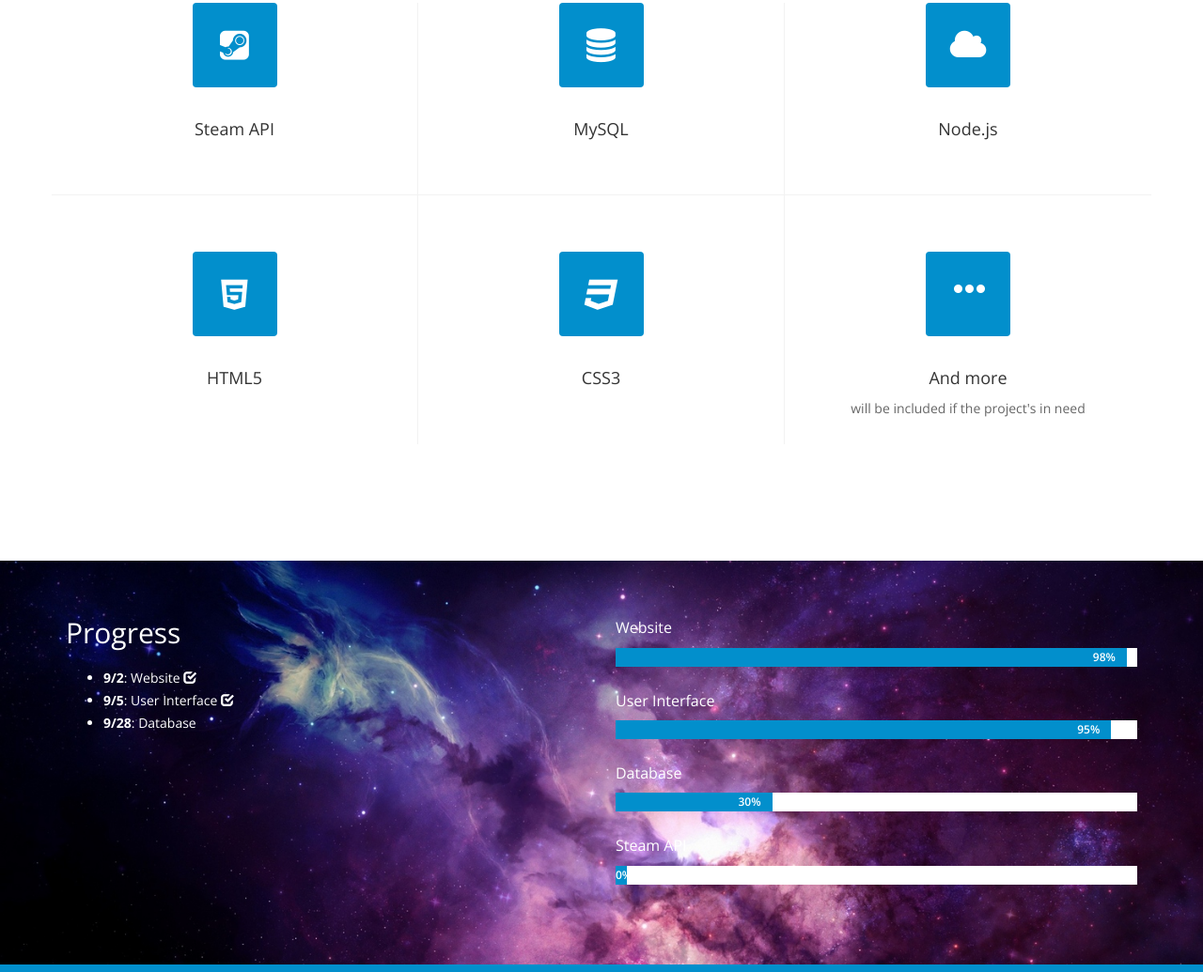
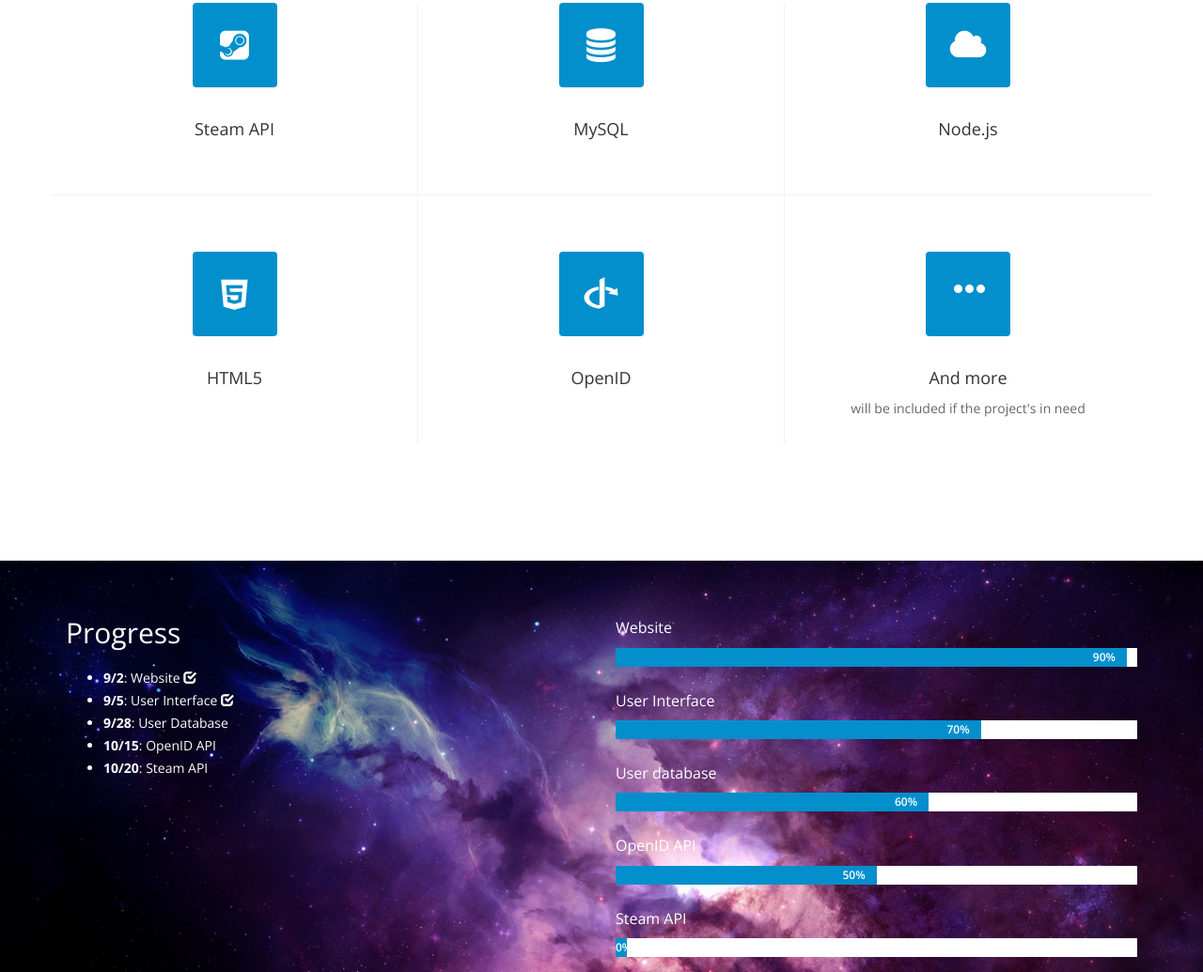
Before and after one commit to langtuqn2007/cis598-website, a plain HTML site: page template/index.html in a window 1280 px wide. Shown: the part 1264-2299 px from the top of the page at 94% size. Drawn offline with nearby package versions, Linux system fonts and the light colour scheme; some packages are replaced by stand-ins of ours.

Commit message:
Website update 10/17/16

```diff
--- a/template/index.html
+++ b/template/index.html
@@ -32,7 +32,7 @@
   <header id="home">
     <div id="home-slider" class="carousel slide carousel-fade" data-ride="carousel">
       <div class="carousel-inner">
-        <div class="item active" style="background-image: url(images/slider/1.jpg)">
+        <div class="item active" style="background-image: url(images/slider/1.png)">
           <div class="caption">
             <h1 class="animated fadeInLeftBig">Steam <span>Salvage</span></h1>
             <p class="animated fadeInRightBig">is the name of the project I'm working on</p>
@@ -117,10 +117,10 @@
           </div>
           <div class="col-sm-4 wow fadeInUp" data-wow-duration="1000ms" data-wow-delay="750ms">
             <div class="service-icon">
-              <i class="fa fa-css3"></i>
+              <i class="fa fa-openid"></i>
             </div>
             <div class="service-info">
-              <h3>CSS3</h3>
+              <h3>OpenID</h3>
             </div>
           </div>
           <div class="col-sm-4 wow fadeInUp" data-wow-duration="1000ms" data-wow-delay="850ms">
@@ -147,7 +147,9 @@
               <ul>
                 <li><strong>9/2</strong>: Website <span class="glyphicon glyphicon-check"></span>
                 <li><strong>9/5</strong>: User Interface <span class="glyphicon glyphicon-check"></span></li>
-                <li><strong>9/28</strong>: Database</li>
+                <li><strong>9/28</strong>: User Database</li>
+                <li><strong>10/15</strong>: OpenID API</li>
+                <li><strong>10/20</strong>: Steam API</li>
               </ul>
               <p></p>
             </div>
@@ -157,19 +159,25 @@
               <div class="single-skill wow fadeInDown" data-wow-duration="1000ms" data-wow-delay="300ms">
                 <p class="lead">Website</p>
                 <div class="progress">
-                  <div class="progress-bar progress-bar-primary six-sec-ease-in-out" role="progressbar"  aria-valuetransitiongoal="98">98%</div>
+                  <div class="progress-bar progress-bar-primary six-sec-ease-in-out" role="progressbar"  aria-valuetransitiongoal="98">90%</div>
                 </div>
               </div>
               <div class="single-skill wow fadeInDown" data-wow-duration="1000ms" data-wow-delay="300ms">
                 <p class="lead">User Interface</p>
                 <div class="progress">
-                  <div class="progress-bar progress-bar-primary six-sec-ease-in-out" role="progressbar"  aria-valuetransitiongoal="95">95%</div>
+                  <div class="progress-bar progress-bar-primary six-sec-ease-in-out" role="progressbar"  aria-valuetransitiongoal="70">70%</div>
                 </div>
               </div>
               <div class="single-skill wow fadeInDown" data-wow-duration="1000ms" data-wow-delay="400ms">
-                <p class="lead">Database</p>
+                <p class="lead">User database</p>
                 <div class="progress">
-                  <div class="progress-bar progress-bar-primary six-sec-ease-in-out" role="progressbar"  aria-valuetransitiongoal="30">30%</div>
+                  <div class="progress-bar progress-bar-primary six-sec-ease-in-out" role="progressbar"  aria-valuetransitiongoal="60">60%</div>
+                </div>
+              </div>
+              <div class="single-skill wow fadeInDown" data-wow-duration="1000ms" data-wow-delay="400ms">
+                <p class="lead">OpenID API</p>
+                <div class="progress">
+                  <div class="progress-bar progress-bar-primary six-sec-ease-in-out" role="progressbar"  aria-valuetransitiongoal="50">50%</div>
                 </div>
               </div>
               <div class="single-skill wow fadeInDown" data-wow-duration="1000ms" data-wow-delay="400ms">
```
Also changed, not shown: 1 other file.
